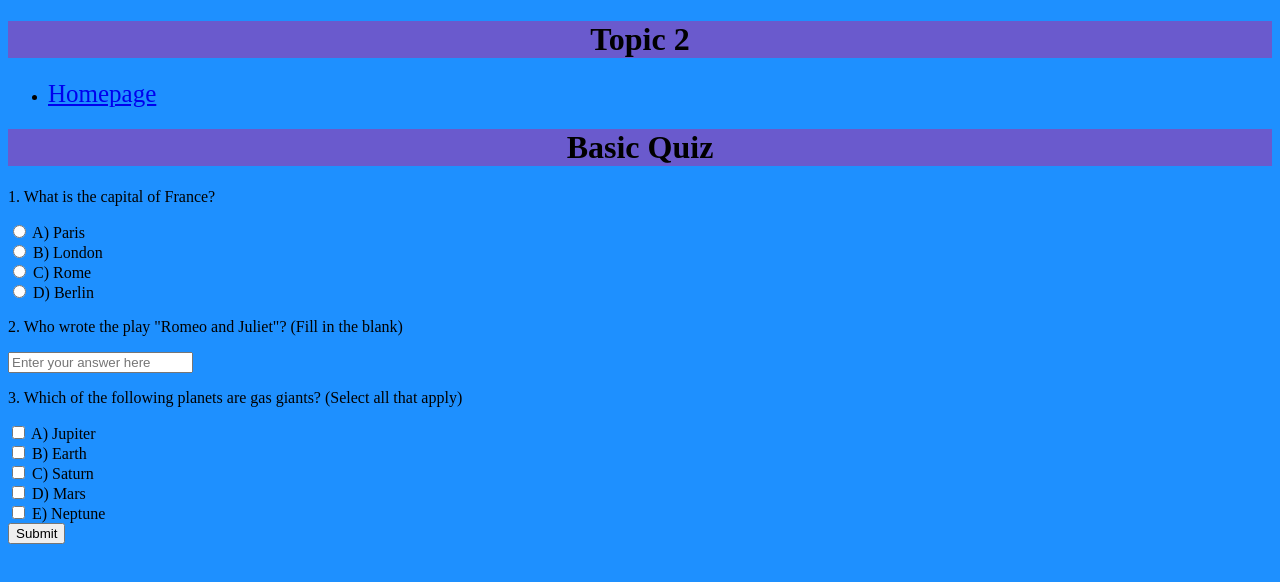
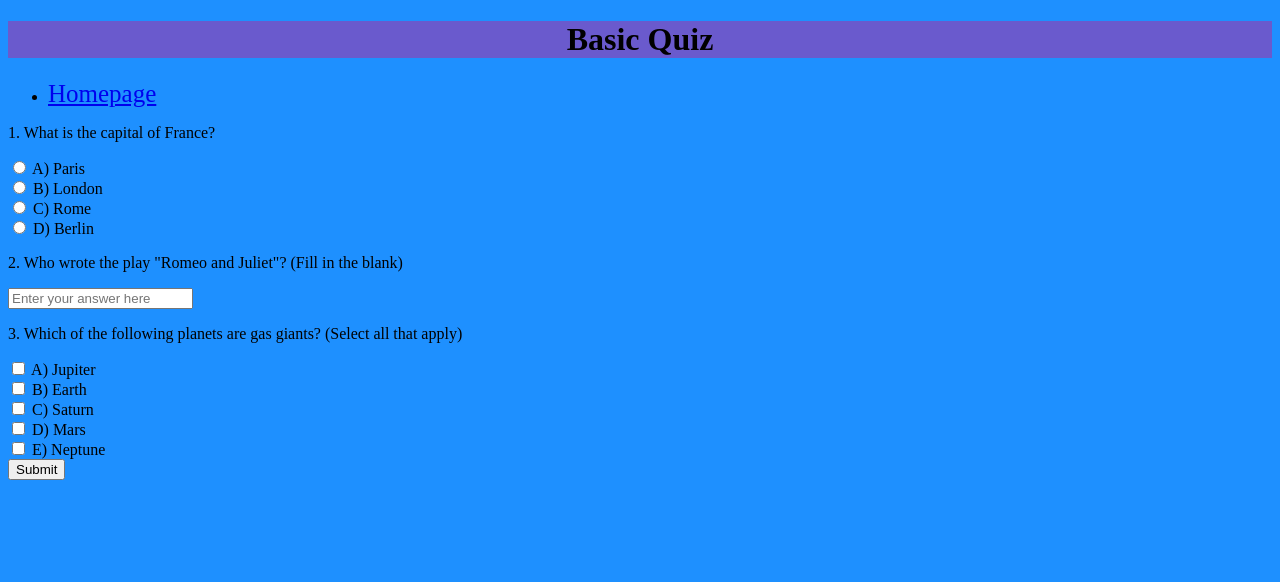
Before and after one commit to willbenn272/Will-Bennett-Space, a plain HTML site: page quiz.html in a window 1280 px wide. Drawn offline with Linux system fonts and the light colour scheme.

Commit message:
Update quiz.html

```diff
--- a/quiz.html
+++ b/quiz.html
@@ -7,8 +7,9 @@
     <link rel="stylesheet" href="styles.css">
 </head>
 <body>
+
+    <h1>Basic Quiz</h1>
     <header>
-    <h1 style="text-align:center">Topic 2</h1>
     <nav>
       <ul>
         <li>
@@ -17,8 +18,6 @@
       </ul>
     </nav>
   </header>
-    <h1>Basic Quiz</h1>
-
     <div id="quiz">
         <!-- Question 1 -->
         <div class="question">
```
